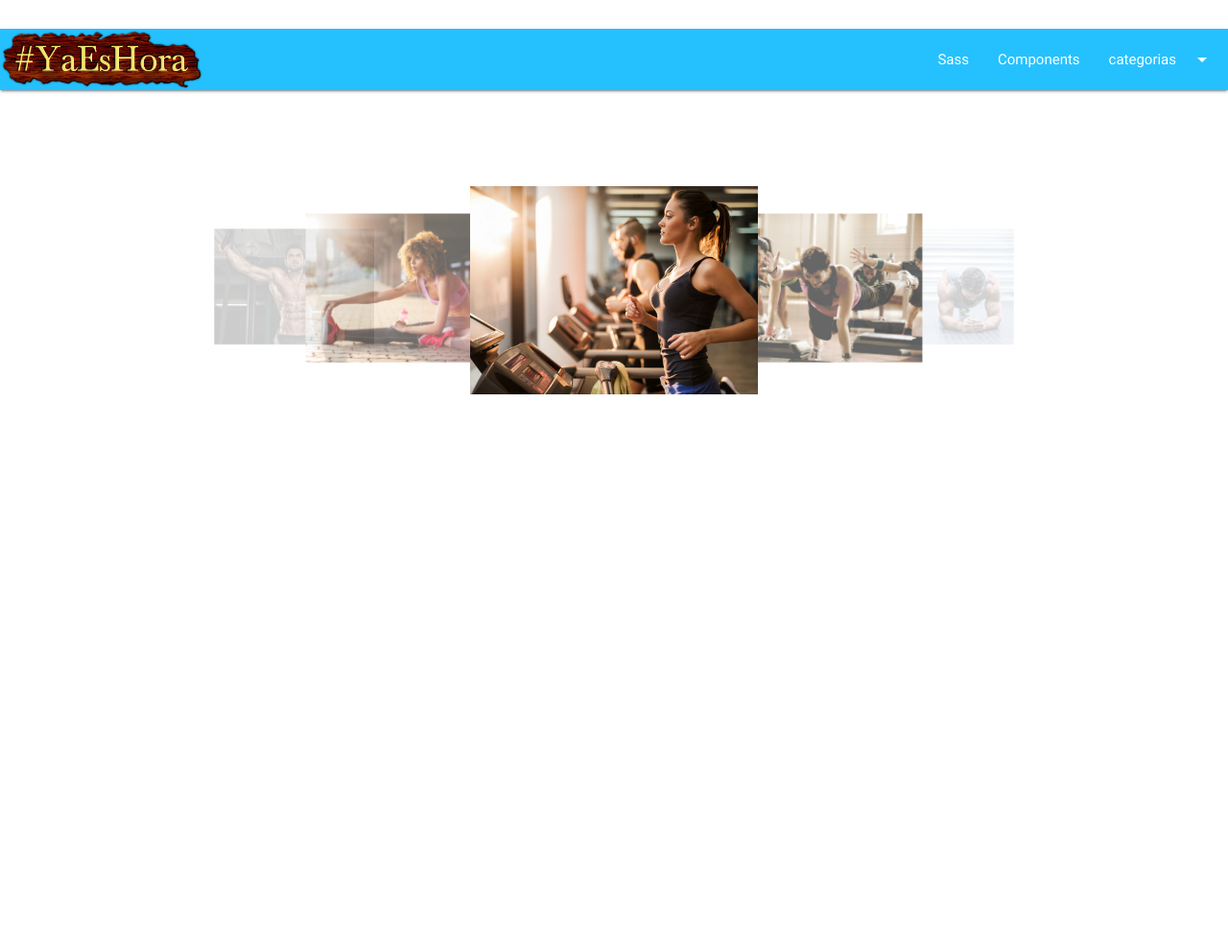
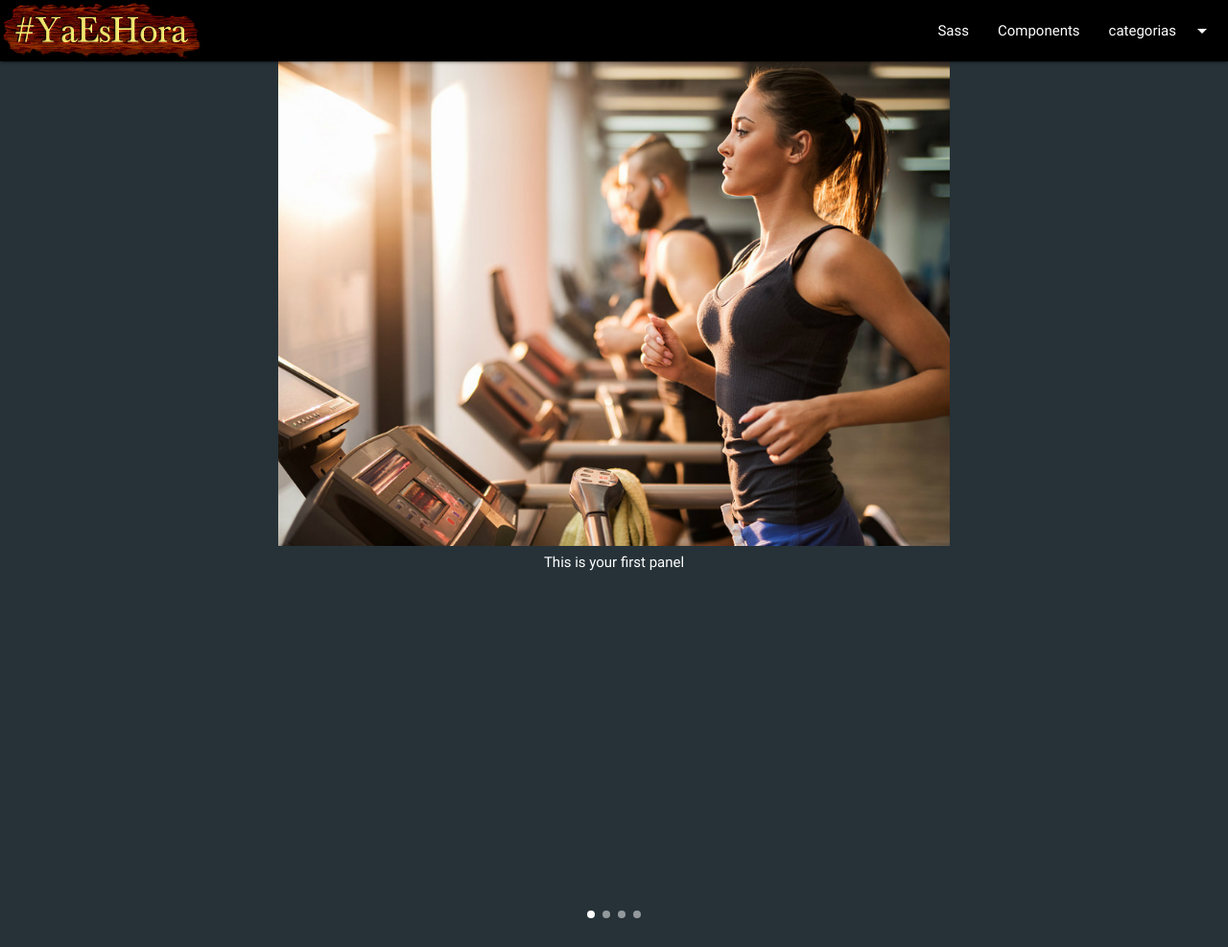
Before and after one commit to jacksago12/jacksago12.github.io, a website: page index.html in a window 1280 px wide. Shown: the whole page at 96% size. Before the commit the page ends 800 px from the top, so only its background shows below. Drawn offline with nearby package versions, Linux system fonts and the light colour scheme.

Commit message:
cambio de carrusel y de estilo

```diff
--- a/index.html
+++ b/index.html
@@ -20,10 +20,10 @@
           </ul>
           <nav>
             <div class="nav-wrapper ">
-              <a href="#!" class="brand-logo"><img class="responsive-img img1" src="assets/img/logo.png" alt=""></a>
+              <a href="index.html" class="brand-logo"><img class="responsive-img img1" src="assets/img/logo.png" alt=""></a>
               <ul class="right hide-on-med-and-down">
-                <li><a href="sass.html">Sass</a></li>
-                <li><a href="badges.html">Components</a></li>
+                <li><a href="index.html">Sass</a></li>
+                <li><a href="index.html">Components</a></li>
                 <!-- Dropdown Trigger -->
                 <li><a class="dropdown-button" href="#!" data-activates="dropdown1">categorias<i class="material-icons right">arrow_drop_down</i></a></li>
               </ul>
@@ -31,13 +31,31 @@
           </nav>
 
 
-          <div class="carousel">
-              <a class="carousel-item" id="car1" href="#one!"><img src="assets/img/carrusel_1.jpg"></a>
-              <a class="carousel-item" id="car1" href="#two!"><img src="assets/img/carrusel_2.jpg"></a>
-              <a class="carousel-item" id="car1" href="#three!"><img src="assets/img/carrusel_3.jpg"></a>
-              <a class="carousel-item" id="car1" href="#four!"><img src="assets/img/carrusel_4.jpg"></a>
-              <a class="carousel-item" id="car1" href="#five!"><img src="assets/img/carrusel_5.jpg"></a>
-          </div>
+          <div class="carousel carousel-slider center" id="carrusel" data-indicators="true">
+
+              <div class="carousel-item #263238 blue-grey darken-4 white-text"  href="#one!">
+                <img id="car1" src="assets/img/carrusel_1.jpg" alt="">
+                <p class="white-text">This is your first panel</p>
+              </div>
+
+
+              <div class="carousel-item #263238 blue-grey darken-4 white-text" href="#two!">
+                <img id="car1" src="assets/img/carrusel_2.jpg" alt="">
+                <p class="white-text">This is your second panel</p>
+              </div>
+
+
+              <div class="carousel-item #263238 blue-grey darken-4 white-text" href="#three!">
+                <img id="car1" src="assets/img/carrusel_3.jpg" alt="">
+                <p class="white-text">This is your third panel</p>
+              </div>
+
+
+              <div class="carousel-item #263238 blue-grey darken-4 white-text" href="#four!">
+                <img id="car1" src="assets/img/carrusel_4.jpg" alt="">
+                <p class="white-text">This is your fourth panel</p>
+              </div>
+            </div>
 
 
     <script src="node_modules/jquery/dist/jquery.min.js"></script>
--- a/script/javascript.js
+++ b/script/javascript.js
@@ -2,6 +2,4 @@
 $(".dropdown-button").dropdown();
 $(".button-collapse").sideNav();
 //carousel//
-$(document).ready(function(){
-    $('.carousel').carousel();
-  });
+$('.carousel.carousel-slider').carousel({fullWidth: true});
--- a/style/style.css
+++ b/style/style.css
@@ -3,15 +3,26 @@
 	padding: 0px;
 }
 body{
-    background-color:rgb(255, 255, 255);
+    background-color:#cfd8dc;
+}
+nav{
+    position: fixed;
+    z-index:2;
+    top:0;
 }
 .nav-wrapper{
-    margin-top: 30px;
-    background-color:rgb(37, 193, 255);
+    background-color:#000 ;
+}
+li{
+    background-color: #000;
 }
 .img1{
     max-width:55% !important;
 }
+#carrusel{
+    margin-top: 63px;
+    position: relative;
+}
 #car1{
-    width:300px;
+    width:700px;
 }
```
Also changed, not shown: assets/img/muro.jpg (added).
